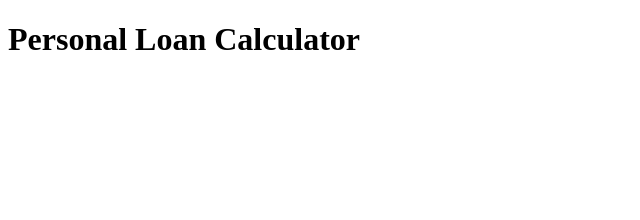
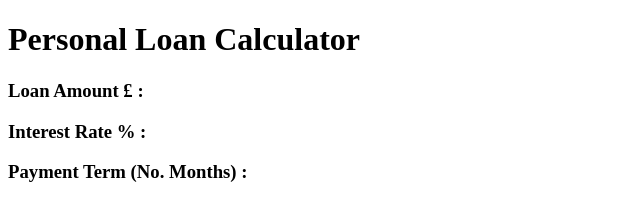
Before and after one commit to williampowell03/will-p-july24, a plain HTML site: page index.html in a window 1280 px wide. Shown: the whole page, without its empty margins (0-640 px from the left). Drawn offline with Linux system fonts and the light colour scheme.

Commit message:
Adding h3 smaller title tags for each sub section

```diff
--- a/index.html
+++ b/index.html
@@ -8,7 +8,9 @@
 <body>
     <div class="container">
         <h1>Personal Loan Calculator</h1>
-
+        <h3>Loan Amount £ :</h3>
+        <h3>Interest Rate % :</h3>
+        <h3>Payment Term (No. Months) :</h3>
     </div>
 
 </body>
```
